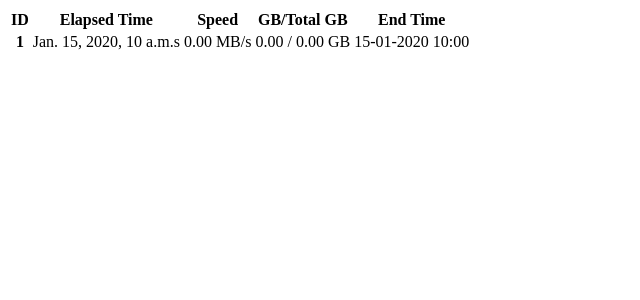
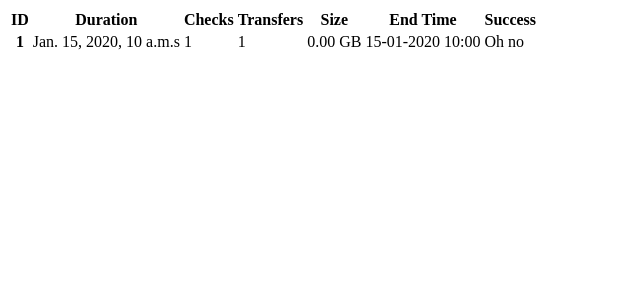
Before and after one commit to Zeptiny/Syncr, a Django app: template Syncr/sync/templates/sync/ajax/finishedJobs.html in a window 1280 px wide. Shown: the top 300 px of the page, without its empty margins (0-640 px from the left). Run offline with Django 5.2, Linux system fonts and the light colour scheme; the template is opened without the code that fills it: most values are stand-ins (such as "Sample title", 1, 10 or a date in 2020); data that the repository does not hold is empty.

Commit message:
Better job tables

```diff
--- a/Syncr/sync/templates/sync/ajax/finishedJobs.html
+++ b/Syncr/sync/templates/sync/ajax/finishedJobs.html
@@ -11,16 +11,22 @@
                     ID
                 </th>
                 <th scope="col" class="px-6 py-3">
-                    Elapsed Time
+                    Duration
                 </th>
                 <th scope="col" class="px-6 py-3">
-                    Speed
+                    Checks
                 </th>
                 <th scope="col" class="px-6 py-3">
-                    GB/Total GB
+                    Transfers
+                </th>
+                <th scope="col" class="px-6 py-3">
+                    Size
                 </th>
                 <th scope="col" class="px-6 py-3">
                     End Time
+                </th>
+                <th scope="col" class="px-6 py-3">
+                    Success
                 </th>
             </tr>
         </thead>
@@ -34,13 +40,23 @@
                     {{job.elapsedTime}}s
                 </td>
                 <td class="px-6 py-4">
-                    {{job.speed|divide:1000000|floatformat:2}} MB/s
+                    {{job.totalChecks}}
                 </td>
                 <td class="px-6 py-4">
-                    {{ job.bytes|divide:1000000000|floatformat:2 }} / {{ job.totalBytes|divide:1000000000|floatformat:2 }} GB
+                    {{job.totalTransfers}}
+                </td>
+                <td class="px-6 py-4">
+                    {{ job.bytes|divide:1000000000|floatformat:2 }} GB
                 </td>
                 <td class="px-6 py-4">
                     {{job.endTime|date:"d-m-Y H:i"}}
+                </td>
+                <td class="px-6 py-4">
+                    {% if job.success %}
+                    <p class="text-green-200">Yup</p>
+                    {% else %}
+                    <p class="text-red-200">Oh no</p>
+                    {% endif %}
                 </td>
             </tr>
             {% endfor %}
```
Also changed, not shown: Syncr/sync/templates/sync/ajax/runningJobs.html (+13 -1 lines).
